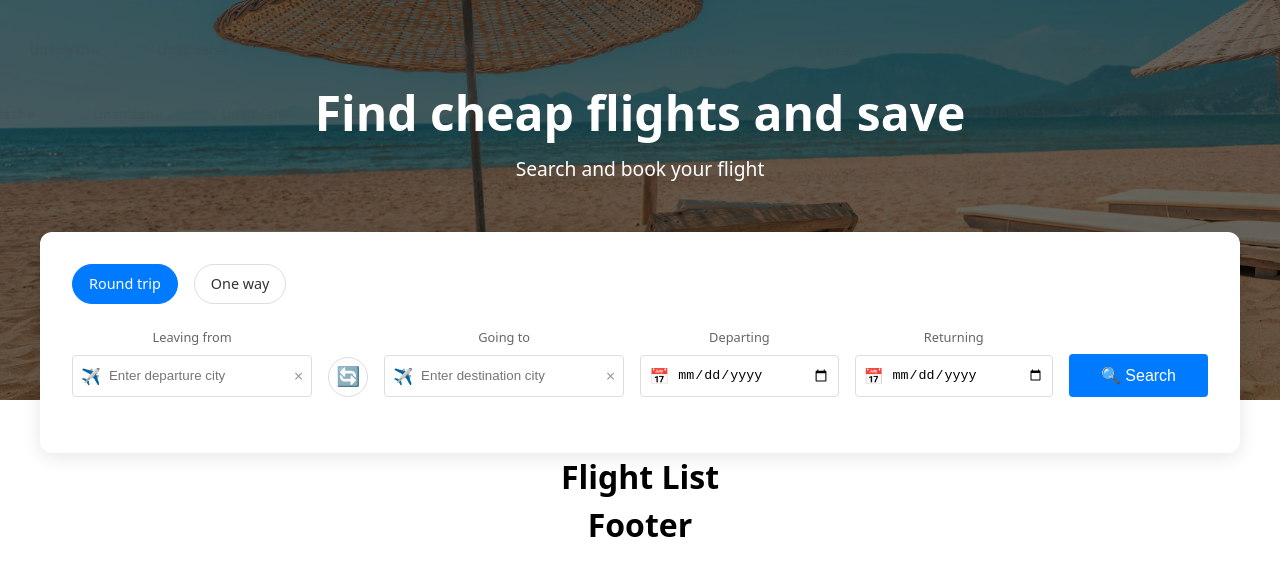
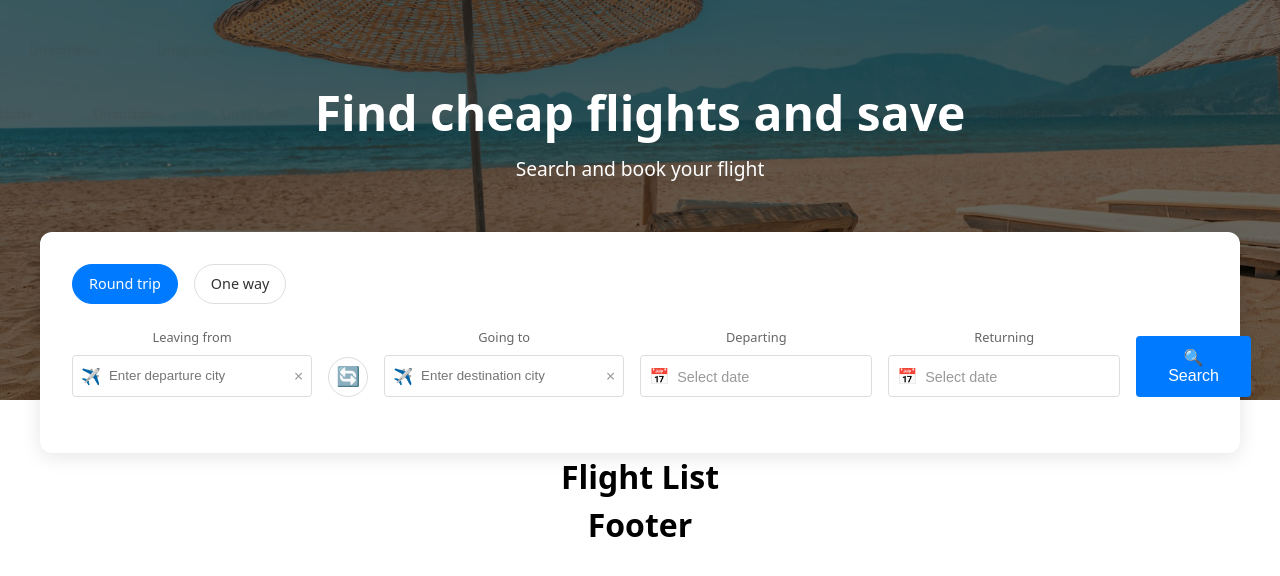
Before and after one commit to HeshamHamshary/FlightHub-Assignment, a React (Vite) app in the folder apps/Frontend/: page / in a window 1280 px wide. Shown: the top 576 px of the page. Built offline with nearby package versions, Linux system fonts and the light colour scheme.

Commit message:
Added datePicker package + Fixing edge cases for dates

```diff
--- a/apps/Frontend/package.json
+++ b/apps/Frontend/package.json
@@ -10,7 +10,9 @@
     "preview": "vite preview"
   },
   "dependencies": {
+    "@types/react-datepicker": "^6.2.0",
     "react": "^19.1.1",
+    "react-datepicker": "^8.7.0",
     "react-dom": "^19.1.1"
   },
   "devDependencies": {
--- a/apps/Frontend/src/App.css
+++ b/apps/Frontend/src/App.css
@@ -8,6 +8,8 @@ html, body {
   margin: 0;
   padding: 0;
   overflow-x: hidden;
+  min-height: 100vh;
+  overflow-y: auto;
 }
 
 #root {
@@ -16,6 +18,14 @@ html, body {
   padding: 0;
   text-align: center;
   width: 100%;
+  min-height: 100vh;
+  overflow: visible;
+}
+
+.app-container {
+  min-height: 100vh;
+  overflow: visible;
+  position: relative;
 }
 
 #background-banner {
@@ -75,6 +85,7 @@ html, body {
   margin-top: -200px;
   position: relative;
   z-index: 10;
+  overflow: visible;
 }
 
 .search-card {
@@ -85,6 +96,8 @@ html, body {
   width: 100%;
   max-width: 1200px;
   margin-top: 2rem;
+  position: relative;
+  overflow: visible;
 }
 
 /* Navigation tabs */
@@ -274,7 +287,102 @@ html, body {
   color: #666;
 }
 
-/* Responsiveness */
+/* DatePicker Custom Styles */
+.date-input {
+  border: none;
+  outline: none;
+  flex: 1;
+  margin-left: 0.5rem;
+  background: transparent;
+  color: black;
+  cursor: pointer;
+  font-size: 0.9rem;
+  caret-color: transparent;
+}
+
+.date-input::placeholder {
+  color: #999;
+}
+
+/* React DatePicker Customization */
+.react-datepicker {
+  font-family: inherit;
+  border: 1px solid #ddd;
+  border-radius: 8px;
+  box-shadow: 0 4px 20px rgba(0, 0, 0, 0.15);
+  z-index: 1000 !important;
+  position: absolute !important;
+}
+
+.react-datepicker-popper {
+  z-index: 1000 !important;
+}
+
+.react-datepicker__header {
+  background-color: white;
+  border-bottom: 1px solid #eee;
+  border-radius: 8px 8px 0 0;
+}
+
+.react-datepicker__current-month {
+  font-weight: 600;
+  color: #333;
+  margin-bottom: 8px;
+}
+
+.react-datepicker__day-name {
+  color: #666;
+  font-weight: 500;
+  width: 2rem;
+  line-height: 2rem;
+}
+
+.react-datepicker__day {
+  width: 2rem;
+  line-height: 2rem;
+  margin: 0.2rem;
+  border-radius: 4px;
+  color: #333;
+}
+
+.react-datepicker__day:hover {
+  background-color: #f0f8ff;
+  color: #007bff;
+}
+
+.react-datepicker__day--selected {
+  background-color: #007bff !important;
+  color: white !important;
+}
+
+.react-datepicker__day--keyboard-selected {
+  background-color: transparent !important;
+  color: #333 !important;
+}
+
+.react-datepicker__day--today {
+  background-color: transparent !important;
+  color: #333 !important;
+  font-weight: normal !important;
+}
+
+.react-datepicker__day--disabled {
+  color: #ccc;
+}
+
+.react-datepicker__navigation {
+  top: 8px;
+}
+
+.react-datepicker__navigation-icon::before {
+  border-color: #666;
+}
+
+.react-datepicker__navigation:hover .react-datepicker__navigation-icon::before {
+  border-color: #007bff;
+}
+
+/* Responsive adjustments */
 @media (max-width: 1104px) {
   .flight-search-container {
     padding: 0 1rem;
--- a/apps/Frontend/src/App.tsx
+++ b/apps/Frontend/src/App.tsx
@@ -5,7 +5,7 @@ import Footer from './components/Footer'
 function App() {
 
   return (
-    <div>
+    <div className="app-container">
 
       <Header />
 
--- a/apps/Frontend/src/components/FlightSearch.tsx
+++ b/apps/Frontend/src/components/FlightSearch.tsx
@@ -1,12 +1,22 @@
 import { useState } from 'react'
+import DatePicker from 'react-datepicker'
+import 'react-datepicker/dist/react-datepicker.css'
 
 function FlightSearch() {
   // State for trip type selection
   const [selectedTripType, setSelectedTripType] = useState('round-trip')
 
+  // State for dates
+  const [departureDate, setDepartureDate] = useState<Date | null>(null)
+  const [returnDate, setReturnDate] = useState<Date | null>(null)
+
   // Handle trip type selection
   const handleTripTypeClick = (tripType: string) => {
     setSelectedTripType(tripType)
+    // Clear return date when switching to one-way
+    if (tripType === 'one-way') {
+      setReturnDate(null)
+    }
   }
 
   return (
@@ -60,7 +70,16 @@ function FlightSearch() {
             <label>Departing</label>
             <div className="input-container">
               <span className="icon">📅</span>
-              <input type="date" />
+              <DatePicker
+                selected={departureDate}
+                onChange={(date) => setDepartureDate(date)}
+                placeholderText="Select date"
+                dateFormat="EEE, MMM dd, yyyy"
+                minDate={new Date()}
+                maxDate={returnDate || undefined}
+                className="date-input"
+                onKeyDown={(e) => e.preventDefault()}
+              />
             </div>
           </div>
 
@@ -70,7 +89,15 @@ function FlightSearch() {
               <label>Returning</label>
               <div className="input-container">
                 <span className="icon">📅</span>
-                <input type="date" />
+                <DatePicker
+                  selected={returnDate}
+                  onChange={(date) => setReturnDate(date)}
+                  placeholderText="Select date"
+                  dateFormat="EEE, MMM dd, yyyy"
+                  minDate={departureDate || new Date()}
+                  className="date-input"
+                  onKeyDown={(e) => e.preventDefault()}
+                />
               </div>
             </div>
           )}
```
Also changed, not shown: 1 other file (tests, documents, lock files or other folders).
